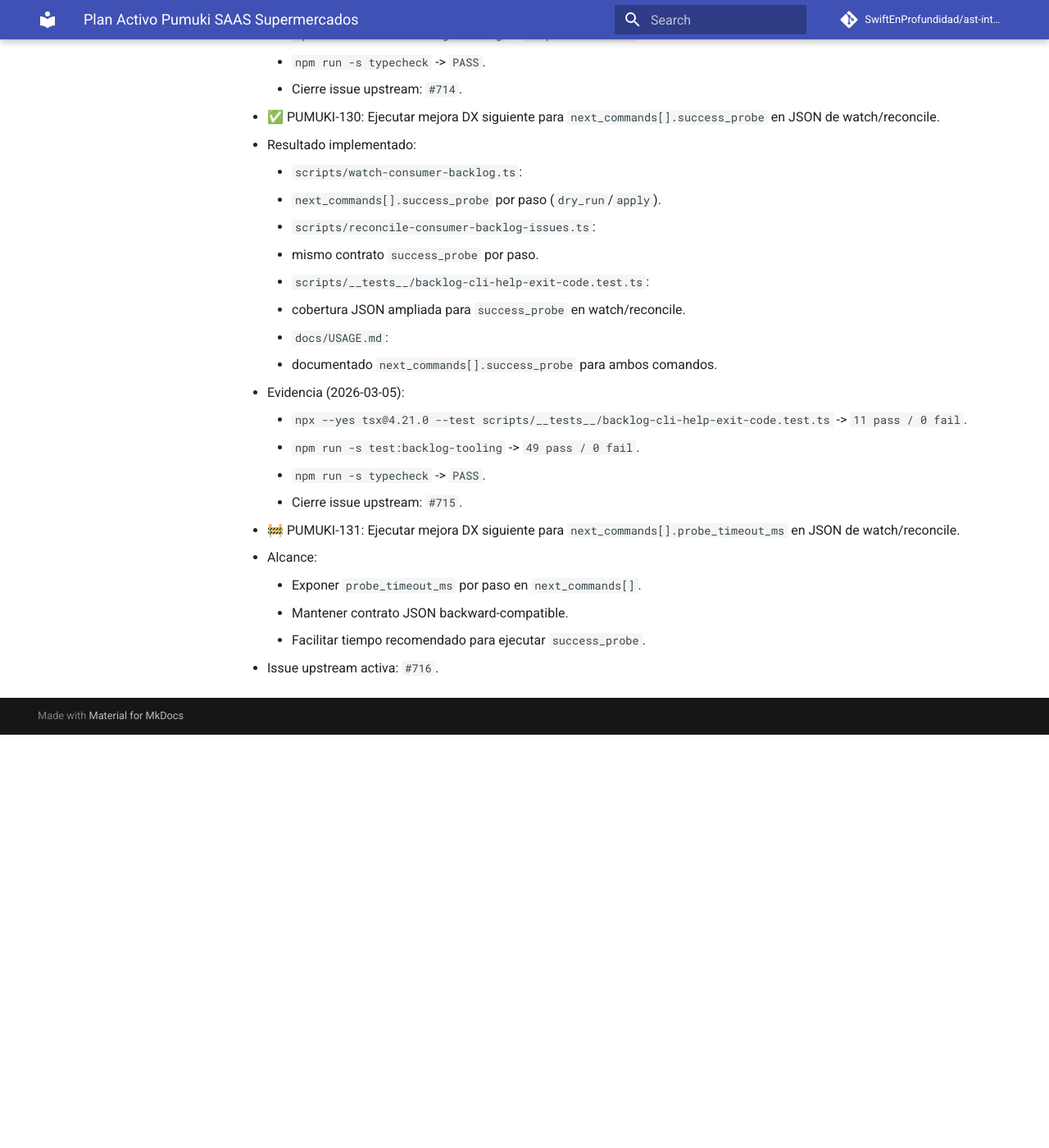
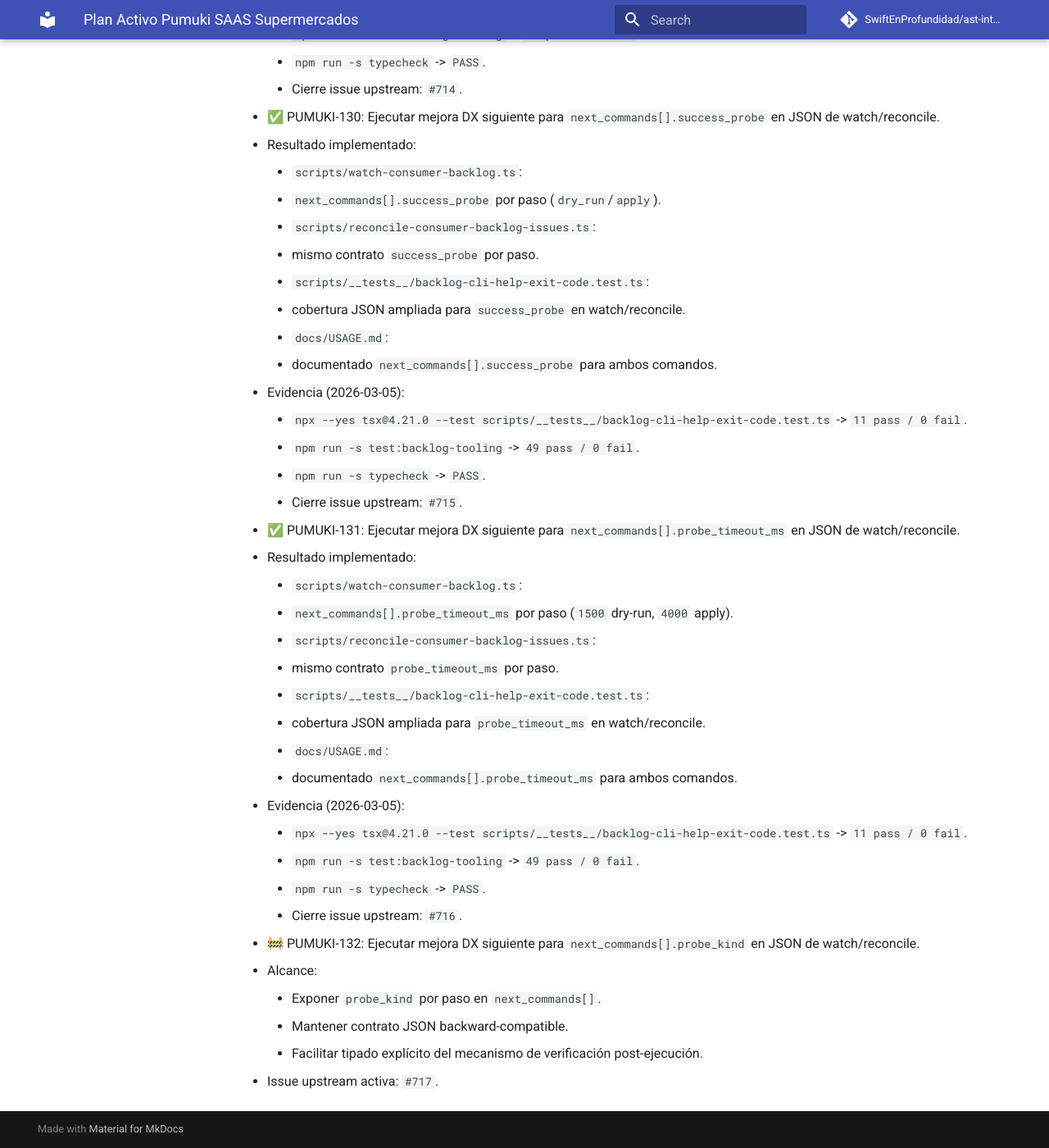
Before and after one commit to SwiftEnProfundidad/ast-intelligence-hooks, an MkDocs documentation site: the page built from docs/seguimiento-activo-pumuki-saas-supermercados.md, in a window 1280 px wide and 1400 px high, scrolled down 57486 px. Shown: the whole window at 82% size. Built offline with MkDocs 1.6.1 and Material for MkDocs 9.7.7, drawn with Linux system fonts in a browser that asks for light colours; comment, search, counter and statistics services are not loaded; before the commit the page ends 58382 px from its top, so only the background shows below that.

Commit message:
feat(backlog-tooling): add next_commands probe_timeout_ms metadata

```diff
--- a/docs/seguimiento-activo-pumuki-saas-supermercados.md
+++ b/docs/seguimiento-activo-pumuki-saas-supermercados.md
@@ -1638,9 +1638,25 @@
     - `npm run -s typecheck` -> `PASS`.
     - Cierre issue upstream: `#715`.
 
-- 🚧 PUMUKI-131: Ejecutar mejora DX siguiente para `next_commands[].probe_timeout_ms` en JSON de watch/reconcile.
+- ✅ PUMUKI-131: Ejecutar mejora DX siguiente para `next_commands[].probe_timeout_ms` en JSON de watch/reconcile.
+  - Resultado implementado:
+    - `scripts/watch-consumer-backlog.ts`:
+      - `next_commands[].probe_timeout_ms` por paso (`1500` dry-run, `4000` apply).
+    - `scripts/reconcile-consumer-backlog-issues.ts`:
+      - mismo contrato `probe_timeout_ms` por paso.
+    - `scripts/__tests__/backlog-cli-help-exit-code.test.ts`:
+      - cobertura JSON ampliada para `probe_timeout_ms` en watch/reconcile.
+    - `docs/USAGE.md`:
+      - documentado `next_commands[].probe_timeout_ms` para ambos comandos.
+  - Evidencia (2026-03-05):
+    - `npx --yes tsx@4.21.0 --test scripts/__tests__/backlog-cli-help-exit-code.test.ts` -> `11 pass / 0 fail`.
+    - `npm run -s test:backlog-tooling` -> `49 pass / 0 fail`.
+    - `npm run -s typecheck` -> `PASS`.
+    - Cierre issue upstream: `#716`.
+
+- 🚧 PUMUKI-132: Ejecutar mejora DX siguiente para `next_commands[].probe_kind` en JSON de watch/reconcile.
   - Alcance:
-    - Exponer `probe_timeout_ms` por paso en `next_commands[]`.
+    - Exponer `probe_kind` por paso en `next_commands[]`.
     - Mantener contrato JSON backward-compatible.
-    - Facilitar tiempo recomendado para ejecutar `success_probe`.
-  - Issue upstream activa: `#716`.
+    - Facilitar tipado explícito del mecanismo de verificación post-ejecución.
+  - Issue upstream activa: `#717`.
```
Also changed, not shown: docs/USAGE.md (+2 -0 lines), docs/registro-maestro-de-seguimiento.md (+2 -2 lines), 3 other files.
